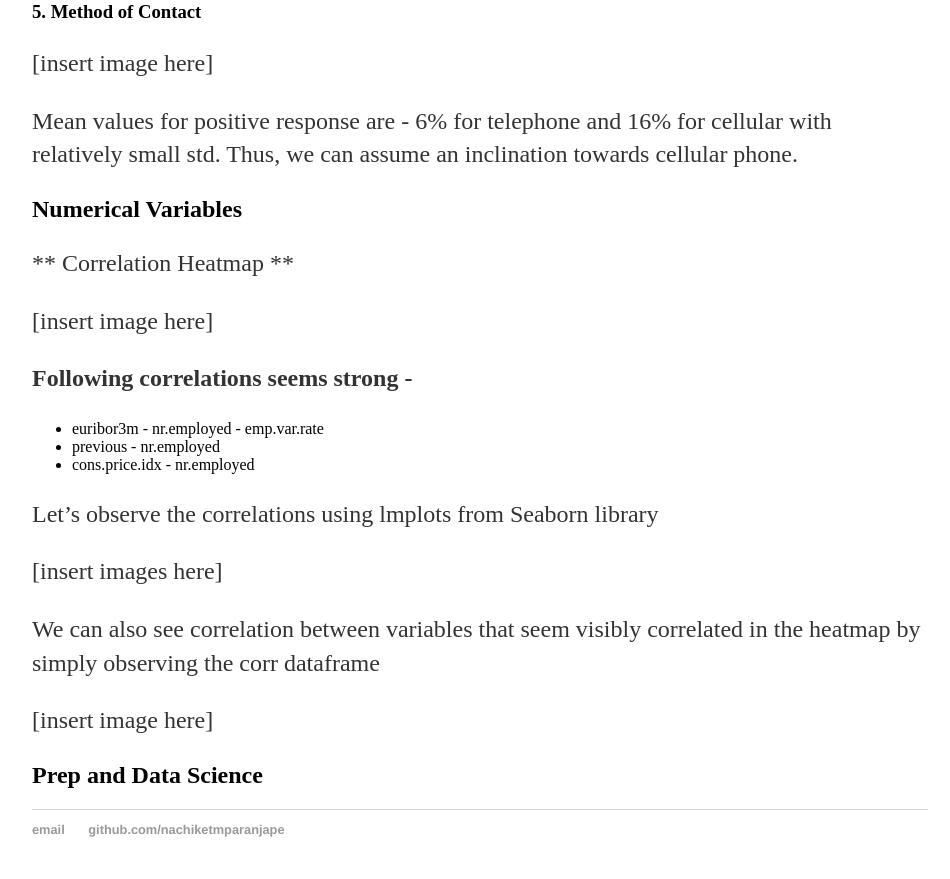
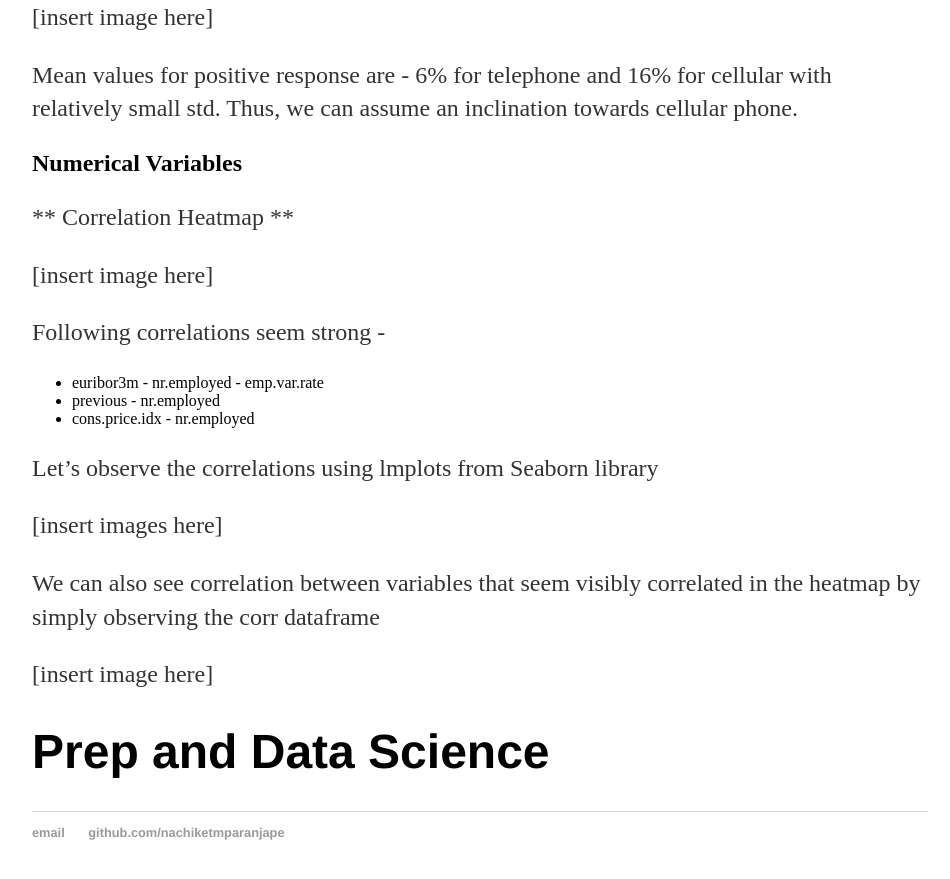
Before and after one commit to nachiketmparanjape2/nachiketmparanjape2.github.io, a Jekyll site: the page built from _posts/2017-08-23-Direct-Marketing-Binary-Prediction.md, in a window 1280 px wide and 900 px high, scrolled down 2702 px. Shown: the top 879 px of the window, without its empty margins (160-1110 px from the left). Built offline with Jekyll 4.4.1, drawn with Linux system fonts in a browser that asks for light colours.

Commit message:
Update 2017-08-23-Direct-Marketing-Binary-Prediction.md

```diff
--- a/_posts/2017-08-23-Direct-Marketing-Binary-Prediction.md
+++ b/_posts/2017-08-23-Direct-Marketing-Binary-Prediction.md
@@ -70,7 +68,7 @@ Mean values for positive response are - 6% for telephone and 16% for cellular wi
 
 [insert image here]
 
-**Following correlations seems strong -**
+Following correlations seem strong -
 
 * euribor3m - nr.employed - emp.var.rate
 * previous - nr.employed
@@ -84,4 +82,4 @@ We can also see correlation between variables that seem visibly correlated in th
 
 [insert image here]
 
-## Prep and Data Science
+# Prep and Data Science
```
Also changed, not shown: other parts of _posts/2017-08-23-Direct-Marketing-Binary-Prediction.md (+0 -2 lines).
